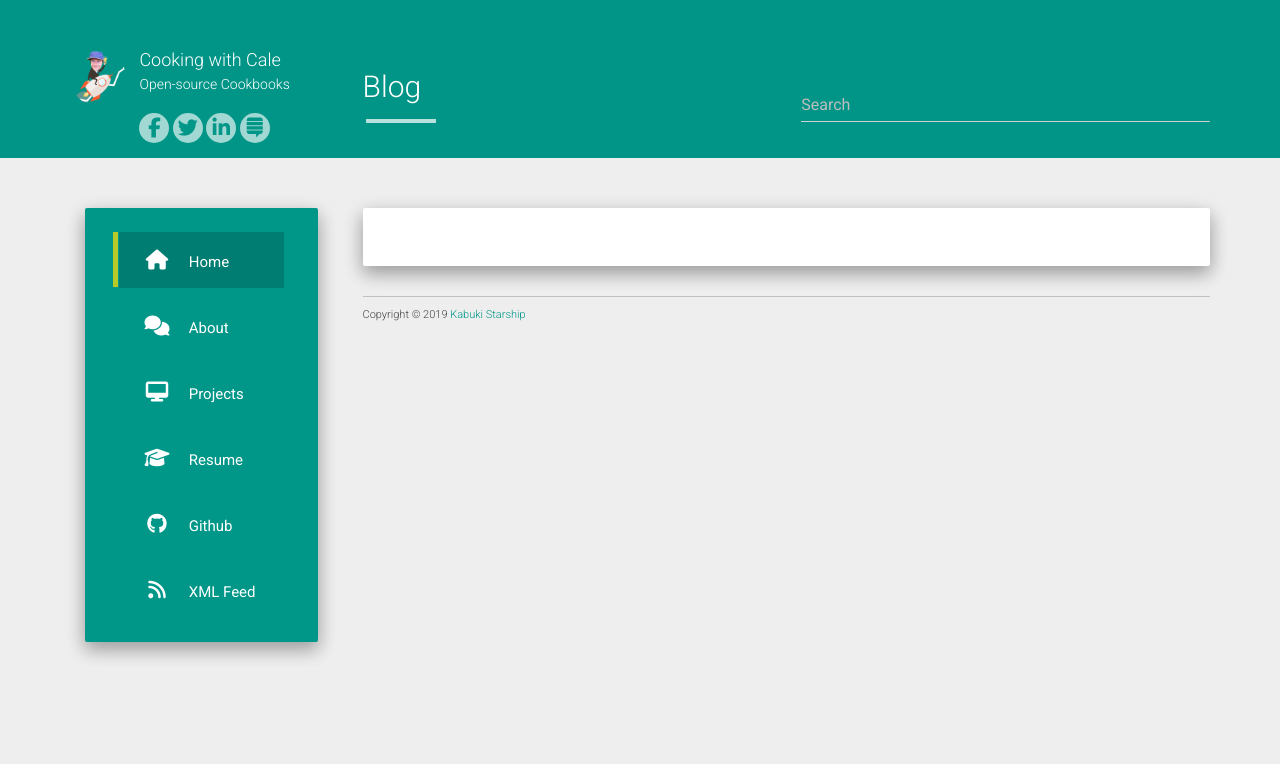
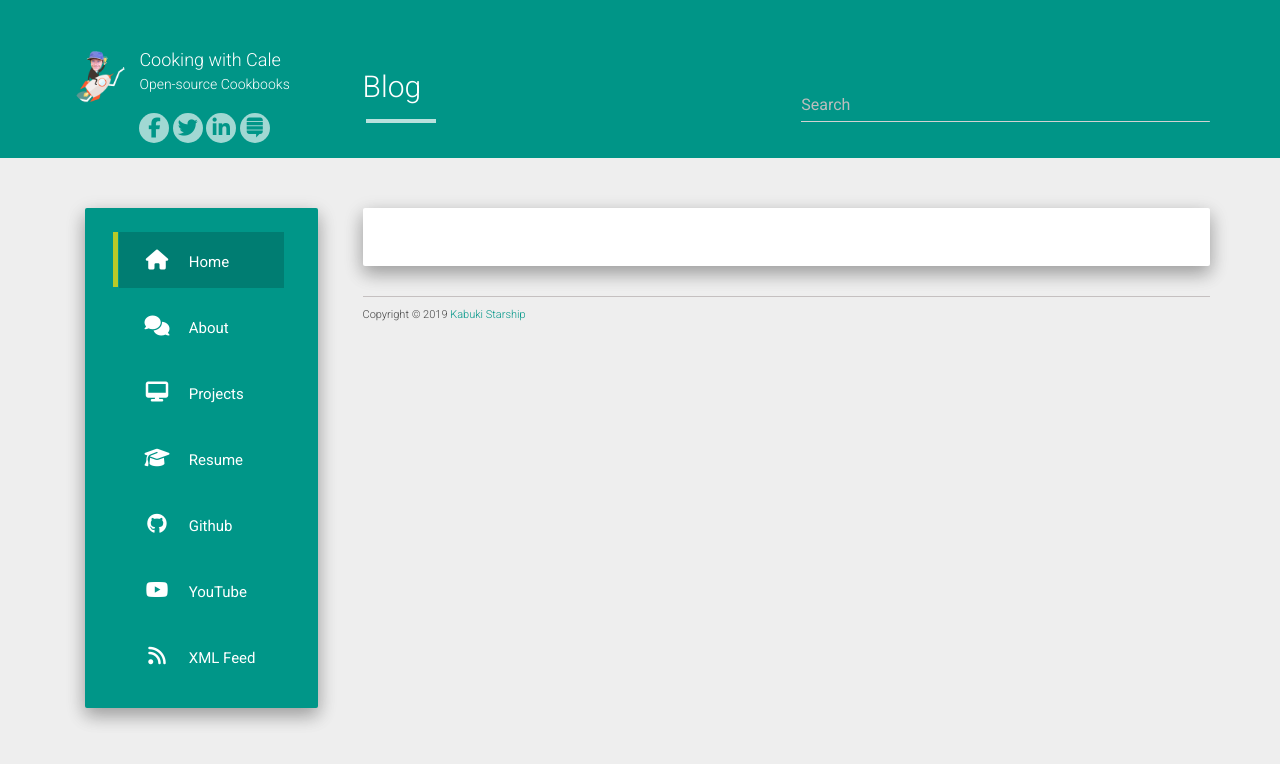
Before and after one commit to CookingWithCale/.github, a Jekyll site: the page built from index.html, in a window 1280 px wide. Shown: the top 764 px of the page. Built offline with Jekyll 4.4.1, drawn with Linux system fonts in a browser that asks for light colours; nearby versions of some CDN libraries; the list of posts is cut into pages by our own code.

Commit message:
Change.Nav Add YouTube link. #3

```diff
--- a/_data/urls.json
+++ b/_data/urls.json
@@ -26,6 +26,11 @@
     "icon": "fa-github"
   },
   {
+    "text": "YouTube",
+    "url": "https://www.youtube.com/channel/UCr0TJLd2e6d3-hfA-4yg5KA",
+    "icon": "fa-youtube"
+  },
+  {
     "text": "XML Feed",
     "url": "/feed.xml",
     "icon": "fa-feed",
```
